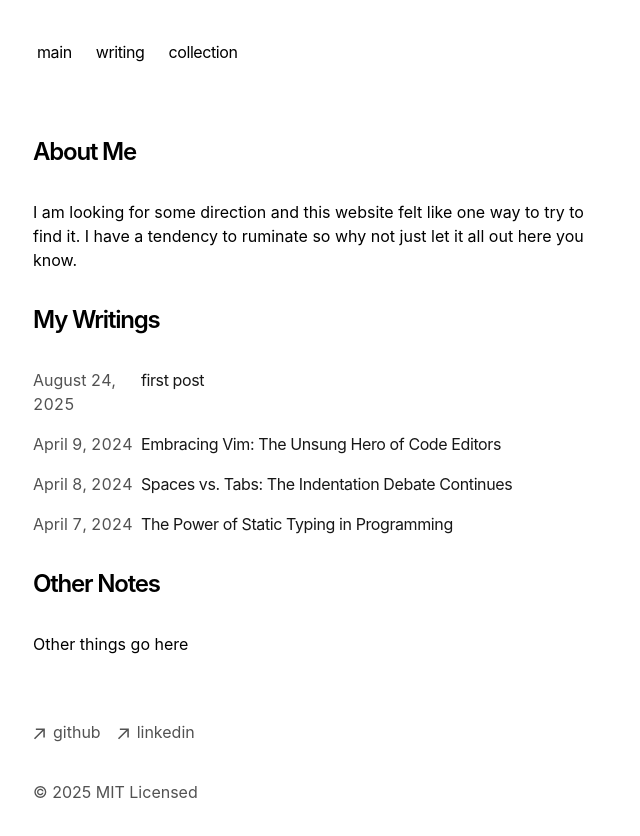
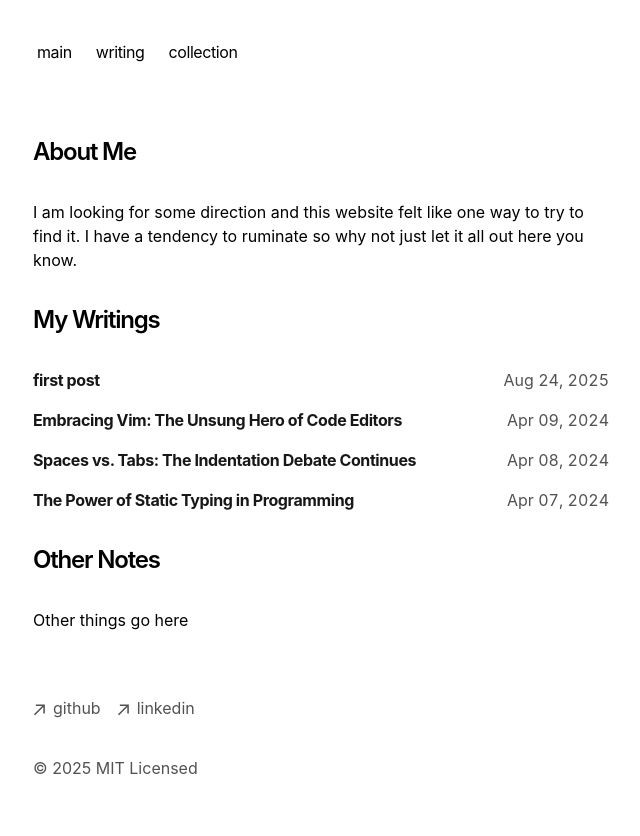
Before and after one commit to PatrickLChen/personal_website, a Next.js app: page / in a window 1280 px wide. Shown: the top 836 px of the page, without its empty margins (319-959 px from the left). Built offline with nearby package versions, Linux system fonts and the light colour scheme.

Commit message:
playing around with post formatting

```diff
--- a/app/components/posts.tsx
+++ b/app/components/posts.tsx
@@ -21,12 +21,12 @@ export function BlogPosts() {
             className="flex flex-col space-y-1 mb-4"
             href={`/writing/${post.slug}`}
           >
-            <div className="w-full flex flex-col md:flex-row space-x-0 md:space-x-2">
-              <p className="text-neutral-600 dark:text-neutral-400 w-[100px] tabular-nums">
+            <div className="flex justify-between items-baseline">
+              <p className="text-neutral-900 dark:text-neutral-100 tracking-tight font-bold">
+                {post.metadata.title}
+              </p>
+              <p className="text-neutral-600 dark:text-neutral-400 tabular-nums whitespace-nowrap ml-4">
                 {formatDate(post.metadata.publishedAt, false)}
-              </p>
-              <p className="text-neutral-900 dark:text-neutral-100 tracking-tight">
-                {post.metadata.title}
               </p>
             </div>
           </Link>
--- a/app/writing/utils.ts
+++ b/app/writing/utils.ts
@@ -77,8 +77,8 @@ export function formatDate(date: string, includeRelative = false) {
   }
 
   let fullDate = targetDate.toLocaleString('en-us', {
-    month: 'long',
-    day: 'numeric',
+    month: 'short',
+    day: '2-digit',
     year: 'numeric',
   })
 
```
Also changed, not shown: app/page.tsx (line endings or trailing spaces).
